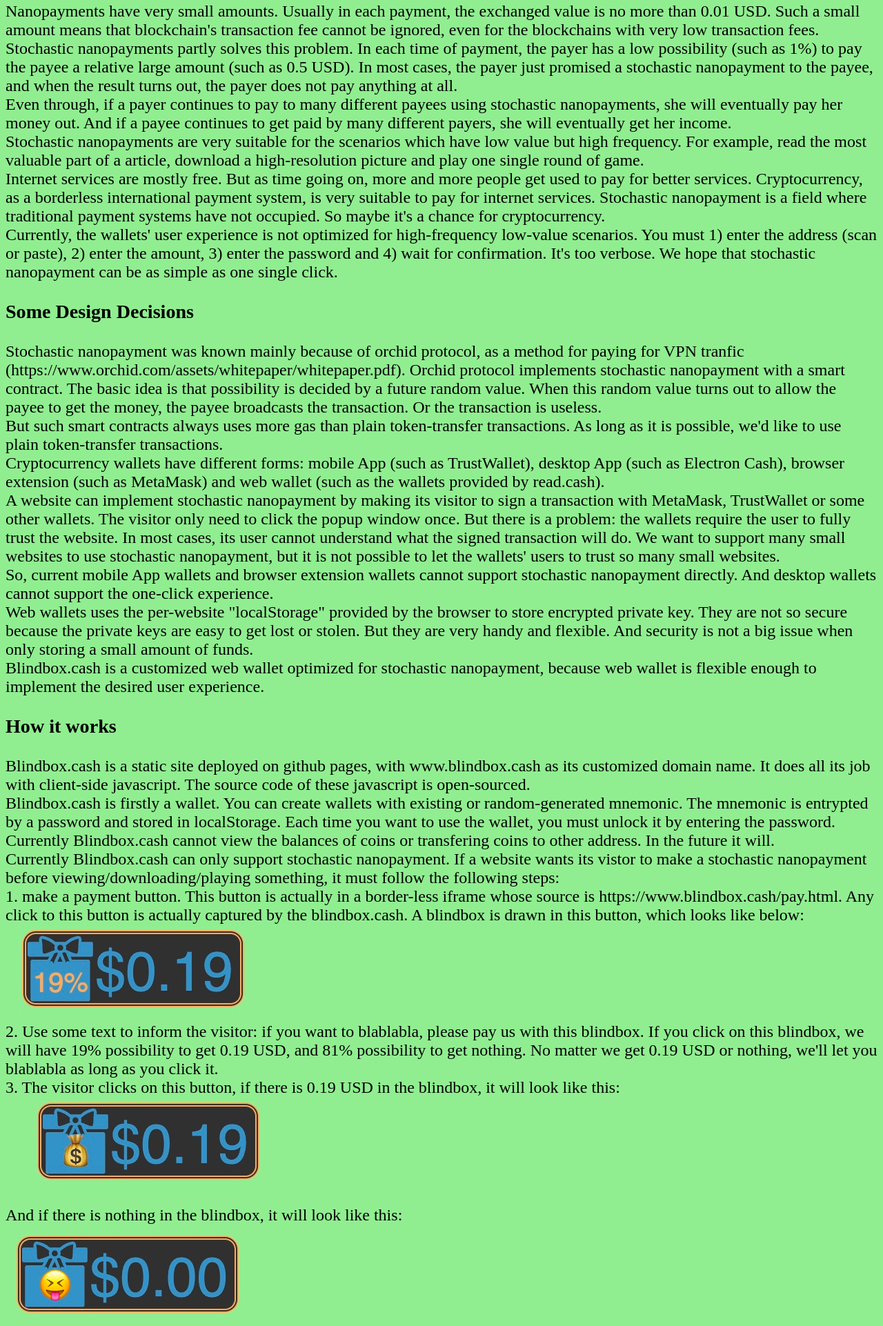
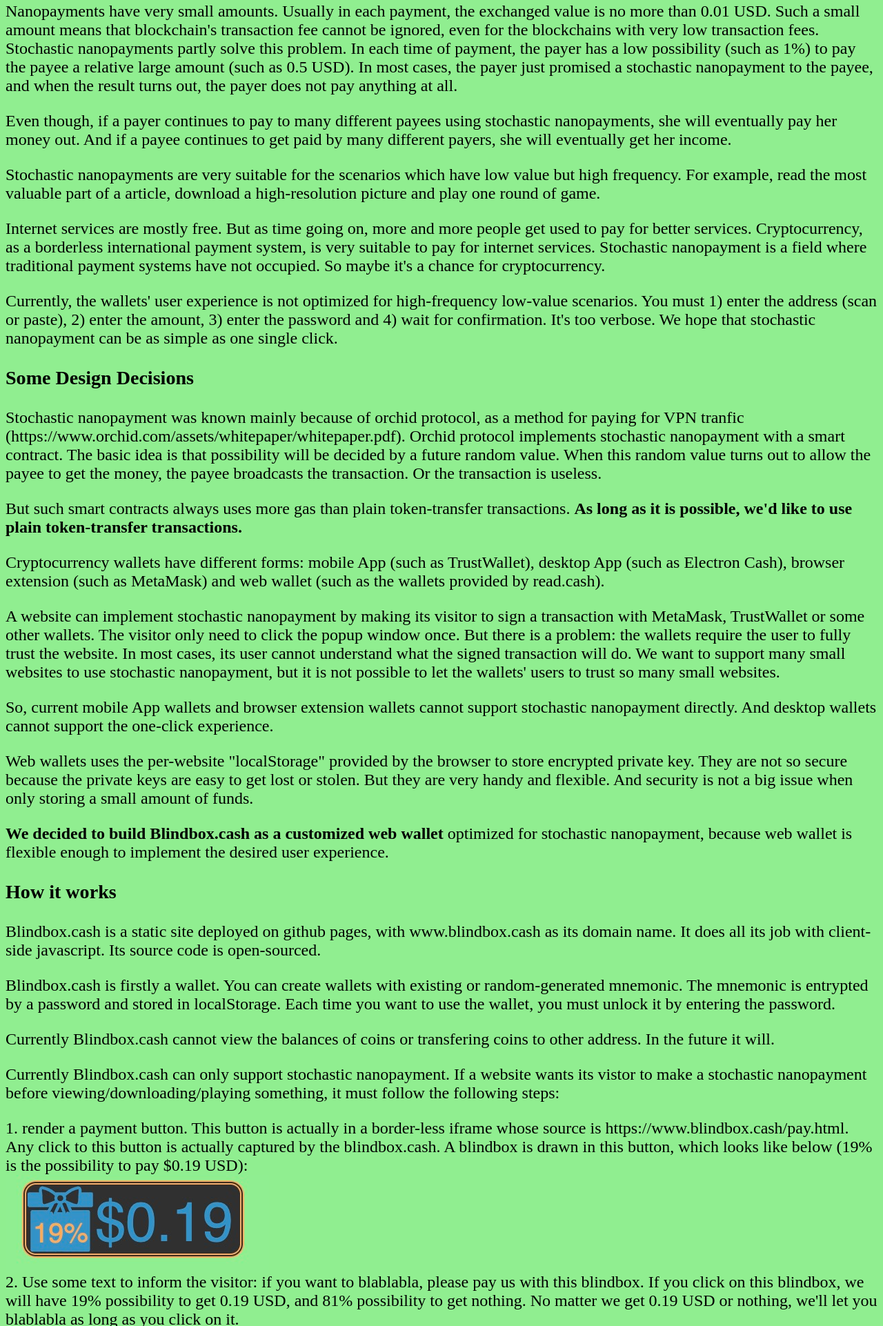
Before and after one commit to wangkui0508/wangkui0508.github.com, a plain HTML site: page index.html in a window 1280 px wide. Shown: the part 357-2279 px from the top of the page at 69% size. Drawn offline with Linux system fonts and the light colour scheme.

Commit message:
Update index.html
To refine the wording

```diff
--- a/index.html
+++ b/index.html
@@ -79,35 +79,35 @@
 	style="width: 161px; height: 56px; border-radius: 10px; border: 0;"></iframe>
 </div>
 <hr>
-Blindbox.cash is a web wallet for stochastic nanopayment. Here we demonstrate how to use it.<br>
+Blindbox.cash is a web wallet for stochastic nanopayment. Here we demonstrate how to use it.</p>
 <h3>Stochastic Nanopayment</h3>
-Nanopayments have very small amounts. Usually in each payment, the exchanged value is no more than 0.01 USD. Such a small amount means that blockchain's transaction fee cannot be ignored, even for the blockchains with very low transaction fees. Stochastic nanopayments partly solves this problem. In each time of payment, the payer has a low possibility (such as 1%) to pay the payee a relative large amount (such as 0.5 USD). In most cases, the payer just promised a stochastic nanopayment to the payee, and when the result turns out, the payer does not pay anything at all.<br>
-Even through, if a payer continues to pay to many different payees using stochastic nanopayments, she will eventually pay her money out. And if a payee continues to get paid by many different payers, she will eventually get her income.<br>
-Stochastic nanopayments are very suitable for the scenarios which have low value but high frequency. For example, read the most valuable part of a article, download a high-resolution picture and play one single round of game.<br>
-Internet services are mostly free. But as time going on, more and more people get used to pay for better services. Cryptocurrency, as a borderless international payment system, is very suitable to pay for internet services. Stochastic nanopayment is a field where traditional payment systems have not occupied. So maybe it's a chance for cryptocurrency.<br>
-Currently, the wallets' user experience is not optimized for high-frequency low-value scenarios. You must 1) enter the address (scan or paste), 2) enter the amount, 3) enter the password and 4) wait for confirmation. It's too verbose. We hope that stochastic nanopayment can be as simple as one single click.<br>
+<p>Nanopayments have very small amounts. Usually in each payment, the exchanged value is no more than 0.01 USD. Such a small amount means that blockchain's transaction fee cannot be ignored, even for the blockchains with very low transaction fees. Stochastic nanopayments partly solve this problem. In each time of payment, the payer has a low possibility (such as 1%) to pay the payee a relative large amount (such as 0.5 USD). In most cases, the payer just promised a stochastic nanopayment to the payee, and when the result turns out, the payer does not pay anything at all.</p>
+<p>Even though, if a payer continues to pay to many different payees using stochastic nanopayments, she will eventually pay her money out. And if a payee continues to get paid by many different payers, she will eventually get her income.</p>
+<p>Stochastic nanopayments are very suitable for the scenarios which have low value but high frequency. For example, read the most valuable part of a article, download a high-resolution picture and play one round of game.</p>
+<p>Internet services are mostly free. But as time going on, more and more people get used to pay for better services. Cryptocurrency, as a borderless international payment system, is very suitable to pay for internet services. Stochastic nanopayment is a field where traditional payment systems have not occupied. So maybe it's a chance for cryptocurrency.</p>
+<p>Currently, the wallets' user experience is not optimized for high-frequency low-value scenarios. You must 1) enter the address (scan or paste), 2) enter the amount, 3) enter the password and 4) wait for confirmation. It's too verbose. We hope that stochastic nanopayment can be as simple as one single click.</p>
 <h3>Some Design Decisions</h3>
-Stochastic nanopayment was known mainly because of orchid protocol, as a method for paying for VPN tranfic (https://www.orchid.com/assets/whitepaper/whitepaper.pdf). Orchid protocol implements stochastic nanopayment with a smart contract. The basic idea is that possibility is decided by a future random value. When this random value turns out to allow the payee to get the money, the payee broadcasts the transaction. Or the transaction is useless.<br>
-But such smart contracts always uses more gas than plain token-transfer transactions. As long as it is possible, we'd like to use plain token-transfer transactions.<br>
-Cryptocurrency wallets have different forms: mobile App (such as TrustWallet), desktop App (such as Electron Cash), browser extension (such as MetaMask) and web wallet (such as the wallets provided by read.cash). <br>
-A website can implement stochastic nanopayment by making its visitor to sign a transaction with MetaMask, TrustWallet or some other wallets. The visitor only need to click the popup window once. But there is a problem: the wallets require the user to fully trust the website. In most cases, its user cannot understand what the signed transaction will do. We want to support many small websites to use stochastic nanopayment, but it is not possible to let the wallets' users to trust so many small websites.<br>
-So, current mobile App wallets and browser extension wallets cannot support stochastic nanopayment directly. And desktop wallets cannot support the one-click experience.<br>
-Web wallets uses the per-website "localStorage" provided by the browser to store encrypted private key. They are not so secure because the private keys are easy to get lost or stolen. But they are very handy and flexible. And security is not a big issue when only storing a small amount of funds.<br>
-Blindbox.cash is a customized web wallet optimized for stochastic nanopayment, because web wallet is flexible enough to implement the desired user experience.<br>
+<p>Stochastic nanopayment was known mainly because of orchid protocol, as a method for paying for VPN tranfic (https://www.orchid.com/assets/whitepaper/whitepaper.pdf). Orchid protocol implements stochastic nanopayment with a smart contract. The basic idea is that possibility will be decided by a future random value. When this random value turns out to allow the payee to get the money, the payee broadcasts the transaction. Or the transaction is useless.</p>
+<p>But such smart contracts always uses more gas than plain token-transfer transactions. <b>As long as it is possible, we'd like to use plain token-transfer transactions.</b></p>
+<p>Cryptocurrency wallets have different forms: mobile App (such as TrustWallet), desktop App (such as Electron Cash), browser extension (such as MetaMask) and web wallet (such as the wallets provided by read.cash). </p>
+<p>A website can implement stochastic nanopayment by making its visitor to sign a transaction with MetaMask, TrustWallet or some other wallets. The visitor only need to click the popup window once. But there is a problem: the wallets require the user to fully trust the website. In most cases, its user cannot understand what the signed transaction will do. We want to support many small websites to use stochastic nanopayment, but it is not possible to let the wallets' users to trust so many small websites.</p>
+<p>So, current mobile App wallets and browser extension wallets cannot support stochastic nanopayment directly. And desktop wallets cannot support the one-click experience.</p>
+<p>Web wallets uses the per-website "localStorage" provided by the browser to store encrypted private key. They are not so secure because the private keys are easy to get lost or stolen. But they are very handy and flexible. And security is not a big issue when only storing a small amount of funds.</p>
+<p><b>We decided to build Blindbox.cash as a customized web wallet</b> optimized for stochastic nanopayment, because web wallet is flexible enough to implement the desired user experience.</p>
 <h3>How it works</h3>
-Blindbox.cash is a static site deployed on github pages, with www.blindbox.cash as its customized domain name. It does all its job with client-side javascript. The source code of these javascript is open-sourced.<br>
-Blindbox.cash is firstly a wallet. You can create wallets with existing or random-generated mnemonic. The mnemonic is entrypted by a password and stored in localStorage. Each time you want to use the wallet, you must unlock it by entering the password.<br>
-Currently Blindbox.cash cannot view the balances of coins or transfering coins to other address. In the future it will.<br>
-Currently Blindbox.cash can only support stochastic nanopayment. If a website wants its vistor to make a stochastic nanopayment before viewing/downloading/playing something, it must follow the following steps:<br>
-1. make a payment button. This button is actually in a border-less iframe whose source is https://www.blindbox.cash/pay.html. Any click to this button is actually captured by the blindbox.cash. A blindbox is drawn in this button, which looks like below:<br>
+<p>Blindbox.cash is a static site deployed on github pages, with www.blindbox.cash as its domain name. It does all its job with client-side javascript. Its source code is open-sourced.</p>
+<p>Blindbox.cash is firstly a wallet. You can create wallets with existing or random-generated mnemonic. The mnemonic is entrypted by a password and stored in localStorage. Each time you want to use the wallet, you must unlock it by entering the password.</p>
+<p>Currently Blindbox.cash cannot view the balances of coins or transfering coins to other address. In the future it will.</p>
+<p>Currently Blindbox.cash can only support stochastic nanopayment. If a website wants its vistor to make a stochastic nanopayment before viewing/downloading/playing something, it must follow the following steps:</p>
+1. render a payment button. This button is actually in a border-less iframe whose source is https://www.blindbox.cash/pay.html. Any click to this button is actually captured by the blindbox.cash. A blindbox is drawn in this button, which looks like below (19% is the possibility to pay $0.19 USD):<br>
 <img src="1.jpg"><br>
-2. Use some text to inform the visitor: if you want to blablabla, please pay us with this blindbox. If you click on this blindbox, we will have 19% possibility to get 0.19 USD, and 81% possibility to get nothing. No matter we get 0.19 USD or nothing, we'll let you blablabla as long as you click it.<br>
+2. Use some text to inform the visitor: if you want to blablabla, please pay us with this blindbox. If you click on this blindbox, we will have 19% possibility to get 0.19 USD, and 81% possibility to get nothing. No matter we get 0.19 USD or nothing, we'll let you blablabla as long as you click on it.<br>
 3. The visitor clicks on this button, if there is 0.19 USD in the blindbox, it will look like this:<br>
 <img src="2.jpg"><br>
 And if there is nothing in the blindbox, it will look like this:<br>
 <img src="3.jpg"><br>
-4. If there is some coins in the blindbox, blindbox.cash will send the signed transaction to the website, which will broadcast the transaction immediately.<br>
-How to decide whether there are some coins in the blindbox? By hashing two random byte strings generated by the website and blindbox.cash. The hashed result cannot be decided by any party of the two. So it is fair.<br>
-You can try out the payment button at the top of this page.<br>
+4. If there is some coins in the blindbox, blindbox.cash will send the signed transaction to the website, which will broadcast the transaction immediately. An iframe window can talk with its parent window using "postMessage".<br>
+<p>How to decide whether there are some coins in the blindbox? By hashing two random byte strings generated by the website and the iframe of www.blindbox.cash/pay.html. The hashed result cannot be decided by any single party of the two. So it is fair.</p>
+<p>You can try out the payment button at the top of this page.</p>
 </body>
 </html>
```
